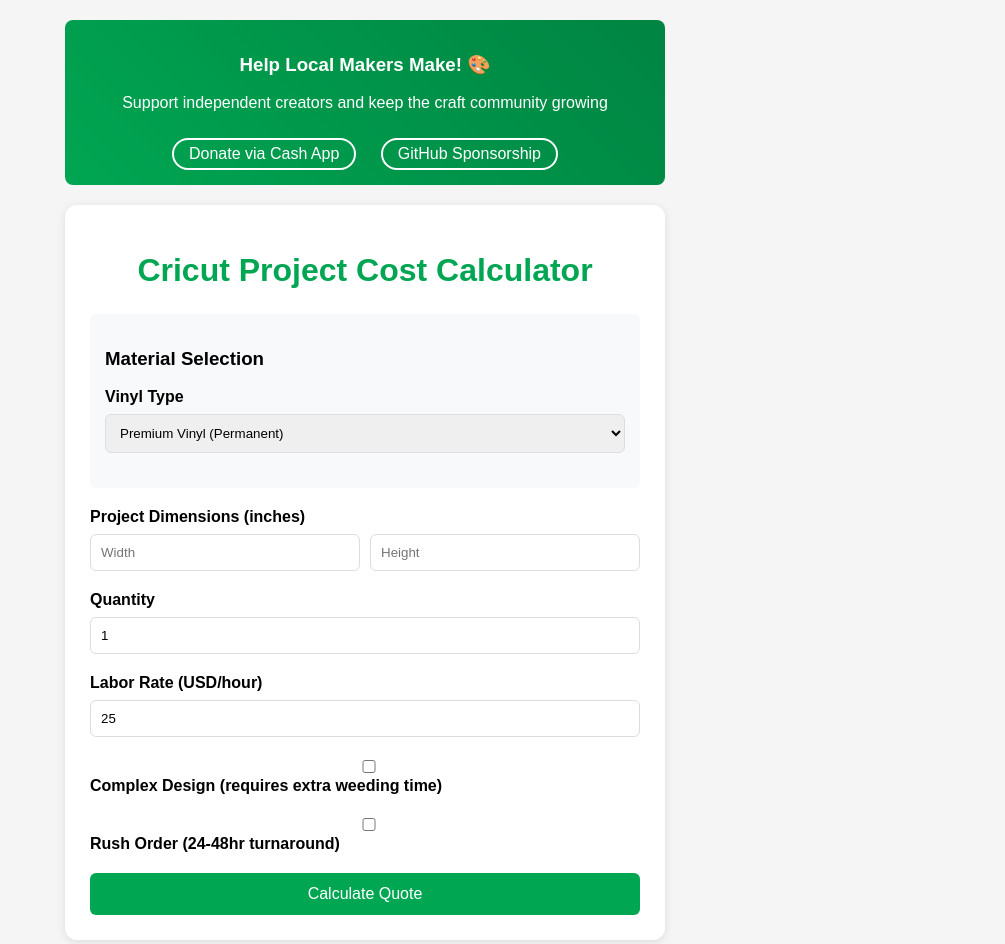
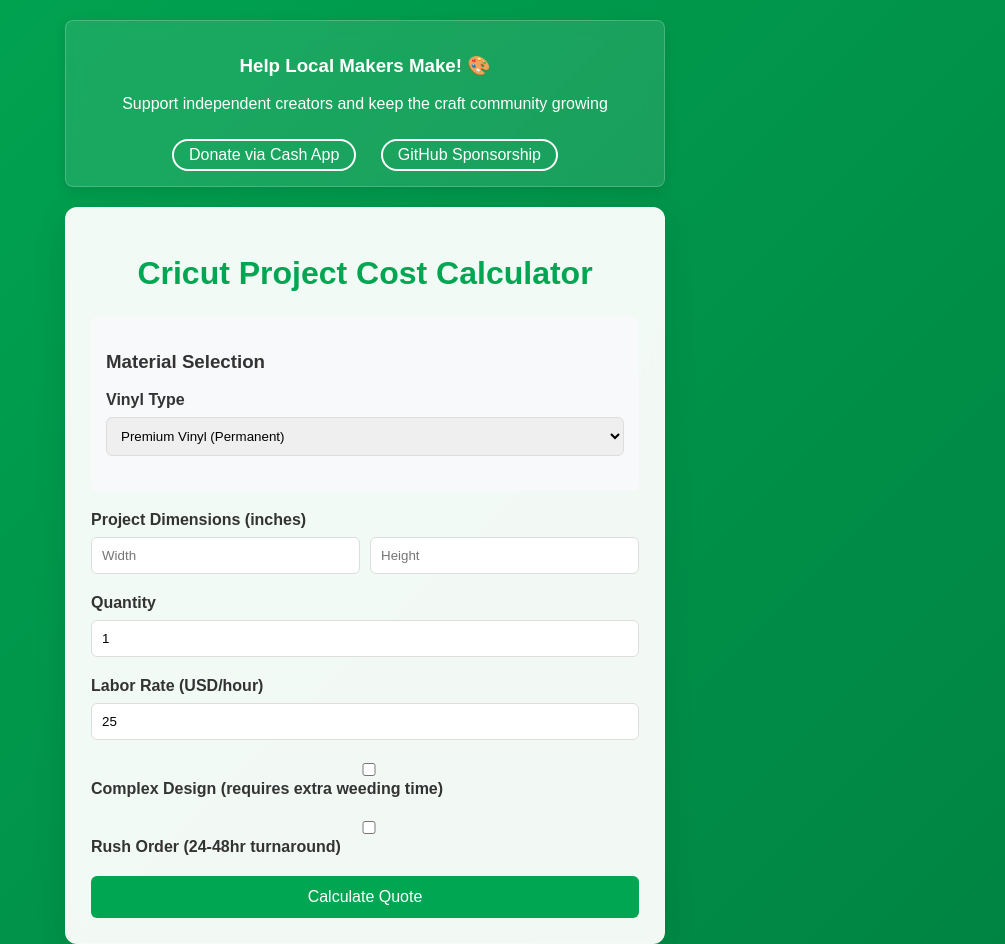
Before and after one commit to jmenichole/Maker-Estimater, a plain HTML site: page index.html in a window 1280 px wide. Shown: the top 944 px of the page, without its empty margins (275-1280 px from the left). Drawn offline with nearby package versions, Linux system fonts and the light colour scheme.

Commit message:
Update index.html

```diff
--- a/index.html
+++ b/index.html
@@ -13,31 +13,36 @@
             --background: #f5f5f5;
             --card-bg: white;
         }
-
 body {
     font-family: Arial, sans-serif;
     max-width: 600px;
     margin: 0 auto;
     padding: 20px;
-            background: var(--background);
+    background: linear-gradient(135deg, #00A652 0%, #008442 100%);
+    min-height: 100vh;
+    color: #333;
 }
 
 .calculator-card {
-            background: var(--card-bg);
+    background: rgba(255, 255, 255, 0.95);
     padding: 25px;
     border-radius: 12px;
-            box-shadow: 0 2px 10px rgba(0,0,0,0.1);
+    box-shadow: 0 8px 32px rgba(0, 0, 0, 0.1);
+    backdrop-filter: blur(8px);
+    border: 1px solid rgba(255, 255, 255, 0.2);
 }
 
 .donation-banner {
-            background: linear-gradient(45deg, #00A652, #008442);
+    background: rgba(255, 255, 255, 0.1);
+    backdrop-filter: blur(8px);
+    border: 1px solid rgba(255, 255, 255, 0.2);
     color: white;
     padding: 15px;
     text-align: center;
     border-radius: 8px;
     margin-bottom: 20px;
+    box-shadow: 0 4px 12px rgba(0, 0, 0, 0.1);
 }
-
         .donation-banner a {
             color: white;
             text-decoration: none;
```
Lines whose indentation alone changed are shown as unchanged.
